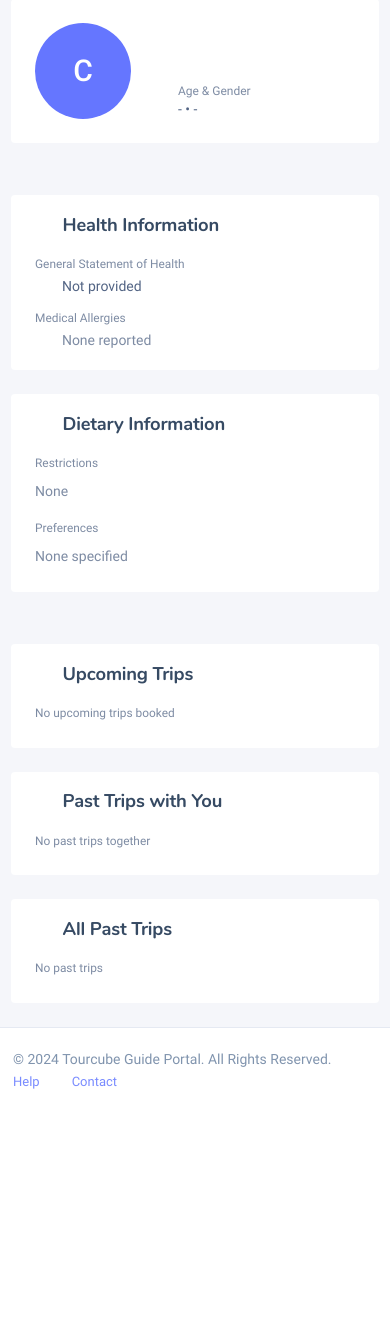
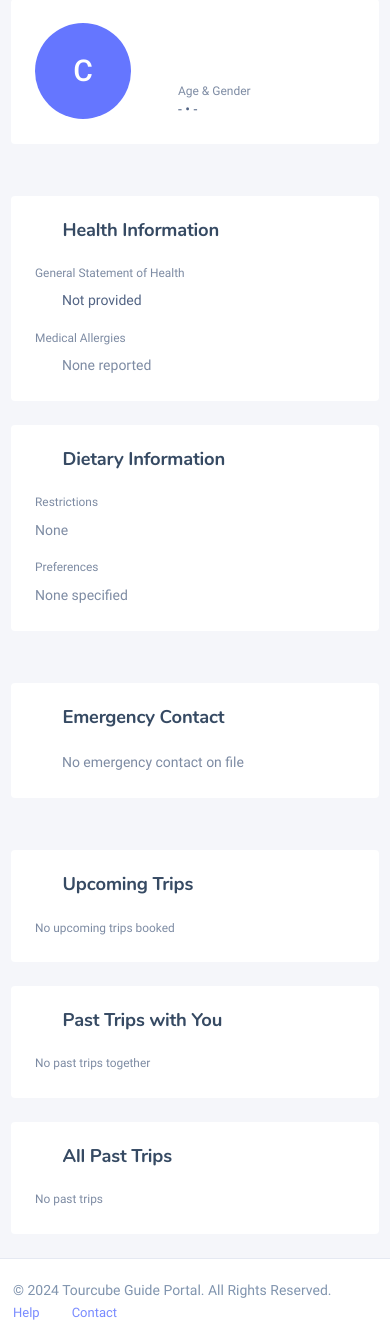
Before and after one commit to gilberto-tourcube/guide-portal, a Python web app: template templates/pages/client.html in a window 390 px wide. Shown: the part 168-1511 px from the top of the page. Before the commit the page ends 1257 px from the top, so only its background shows below. Run offline with Jinja, Linux system fonts and the light colour scheme; the template is opened without the code that fills it, so the values that code supplies are empty; some web fonts are replaced.

Commit message:
Feature/81 emergency contact (#30)
* feat(#81): render emergency contact on client page

Steve's API already exposes emergencyContactName, emergencyContactRelationship,
emergencyContactPhone, and emergencyContactEmail on getClientPage. Wire them
through the ClientAPIResponse → ClientData pipeline and render a new
"Emergency Contact" section on templates/pages/client.html between the
Health/Dietary block and the Trip History block.

- schemas.py: add 4 emergency_contact_* fields to ClientData and matching
  aliased fields to ClientAPIResponse.
- guide_service.py: map the four API fields into the ClientData instance
  built by get_client_details.
- client.html: new card with Name / Relationship / Phone (tel:) / Email
  (mailto:), plus "No emergency contact on file" fallback.

* fix(css): neutralize dashlite .gap-N spacer height on flex/grid containers

dashlite.css ships two conflicting .gap-N rule sets:
  1. Bootstrap utility — `gap: 0.75rem !important;` (flex/grid gap)
  2. Legacy spacer     — `height: 0.75rem;`        (empty divider block)

The legacy spacer rule is declared after the utility, so any
`.d-flex.gap-2` collapses the flex container to 12px tall and its
multi-line children overflow into the next sibling block. This showed
up on the client detail page as the "Medical Allergies" label visually
sitting on top of the "General Statement of Health" paragraph when
fitness text wrapped to multiple lines.

Override `height` back to `auto` whenever `.gap-N` is combined with
`.d-flex`, `.d-inline-flex`, `.d-grid`, or `.d-inline-grid`. Keeps the
original legacy spacer behavior for standalone `<div class="gap-N">`
dividers but stops it from breaking flex layouts.

Also switch the Health Information icon+text rows from
`align-items-center` to `align-items-start` with `mt-1` so the check
icon aligns with the first line of wrapped text instead of the vertical
center of the whole paragraph.

```diff
--- a/app/services/guide_service.py
+++ b/app/services/guide_service.py
@@ -877,7 +877,11 @@ class GuideService:
             past_trips=_parse_trip_list(client_response.get("pastTrips")),
             past_trips_with_leader=_parse_trip_list(client_response.get("pastTripsWithLeader")),
             future_trips=_parse_trip_list(client_response.get("futureTrips")),
-            notes=client_response.get("notes")
+            notes=client_response.get("notes"),
+            emergency_contact_name=client_response.get("emergencyContactName"),
+            emergency_contact_relationship=client_response.get("emergencyContactRelationship"),
+            emergency_contact_phone=client_response.get("emergencyContactPhone"),
+            emergency_contact_email=client_response.get("emergencyContactEmail"),
         )
 
 
--- a/static/css/custom.css
+++ b/static/css/custom.css
@@ -260,3 +260,20 @@
     height: 100% !important;
     font-size: 3rem !important;
 }
+
+/* ============================================
+   Fix Dashlite .gap-N Collision with Bootstrap 5 .gap Utility
+   ============================================
+   Dashlite ships two `.gap-N` rule sets:
+     1. Bootstrap utility: `gap: 0.75rem !important;`  (flex/grid gap)
+     2. Legacy spacer:     `height: 0.75rem;`          (empty divider blocks)
+   The spacer is declared AFTER the utility, so any `.d-flex.gap-2` collapses
+   the flex container to 12px and its children overflow the next sibling.
+   Neutralize the spacer height when `.gap-N` is combined with a flex/grid
+   container; keep the gap utility semantics intact. */
+.d-flex.gap-0, .d-flex.gap-1, .d-flex.gap-2, .d-flex.gap-3, .d-flex.gap-4, .d-flex.gap-5,
+.d-inline-flex.gap-0, .d-inline-flex.gap-1, .d-inline-flex.gap-2, .d-inline-flex.gap-3, .d-inline-flex.gap-4, .d-inline-flex.gap-5,
+.d-grid.gap-0, .d-grid.gap-1, .d-grid.gap-2, .d-grid.gap-3, .d-grid.gap-4, .d-grid.gap-5,
+.d-inline-grid.gap-0, .d-inline-grid.gap-1, .d-inline-grid.gap-2, .d-inline-grid.gap-3, .d-inline-grid.gap-4, .d-inline-grid.gap-5 {
+    height: auto;
+}
--- a/templates/pages/client.html
+++ b/templates/pages/client.html
@@ -126,8 +126,8 @@
 
                     <div class="mb-3">
                         <div class="small text-muted mb-1">General Statement of Health</div>
-                        <div class="d-flex align-items-center gap-2">
-                            <em class="icon ni ni-check-circle text-success"></em>
+                        <div class="d-flex align-items-start gap-2">
+                            <em class="icon ni ni-check-circle text-success mt-1"></em>
                             <span>{{ client.fitness if client.fitness else 'Not provided' }}</span>
                         </div>
                     </div>
@@ -137,8 +137,8 @@
                         {% if client.medical %}
                         <div>{{ client.medical }}</div>
                         {% else %}
-                        <div class="d-flex align-items-center gap-2">
-                            <em class="icon ni ni-check-circle text-success"></em>
+                        <div class="d-flex align-items-start gap-2">
+                            <em class="icon ni ni-check-circle text-success mt-1"></em>
                             <span class="text-muted">None reported</span>
                         </div>
                         {% endif %}
@@ -175,6 +175,60 @@
                     </div>
                 </div>
             </div>
+        </div>
+    </div>
+</div>
+
+<!-- Emergency Contact Section -->
+<div class="nk-block mb-4">
+    <div class="card" style="border: none;">
+        <div class="card-inner p-4">
+            <div class="d-flex align-items-center gap-2 mb-4">
+                <em class="icon ni ni-call text-primary section-icon"></em>
+                <h5 class="title mb-0">Emergency Contact</h5>
+            </div>
+
+            {% if client.emergency_contact_name or client.emergency_contact_phone or client.emergency_contact_email or client.emergency_contact_relationship %}
+            <div class="row g-4">
+                <div class="col-md-6 col-lg-3">
+                    <div class="small text-muted mb-1">Name</div>
+                    {% if client.emergency_contact_name %}
+                    <div>{{ client.emergency_contact_name }}</div>
+                    {% else %}
+                    <span class="text-muted">—</span>
+                    {% endif %}
+                </div>
+                <div class="col-md-6 col-lg-3">
+                    <div class="small text-muted mb-1">Relationship</div>
+                    {% if client.emergency_contact_relationship %}
+                    <div>{{ client.emergency_contact_relationship }}</div>
+                    {% else %}
+                    <span class="text-muted">—</span>
+                    {% endif %}
+                </div>
+                <div class="col-md-6 col-lg-3">
+                    <div class="small text-muted mb-1">Phone</div>
+                    {% if client.emergency_contact_phone %}
+                    <div><a href="tel:{{ client.emergency_contact_phone }}">{{ client.emergency_contact_phone }}</a></div>
+                    {% else %}
+                    <span class="text-muted">—</span>
+                    {% endif %}
+                </div>
+                <div class="col-md-6 col-lg-3">
+                    <div class="small text-muted mb-1">Email</div>
+                    {% if client.emergency_contact_email %}
+                    <div><a href="mailto:{{ client.emergency_contact_email }}">{{ client.emergency_contact_email }}</a></div>
+                    {% else %}
+                    <span class="text-muted">—</span>
+                    {% endif %}
+                </div>
+            </div>
+            {% else %}
+            <div class="d-flex align-items-center gap-2">
+                <em class="icon ni ni-info text-muted"></em>
+                <span class="text-muted">No emergency contact on file</span>
+            </div>
+            {% endif %}
         </div>
     </div>
 </div>
```
Also changed, not shown: app/models/schemas.py (+10 -0 lines).
